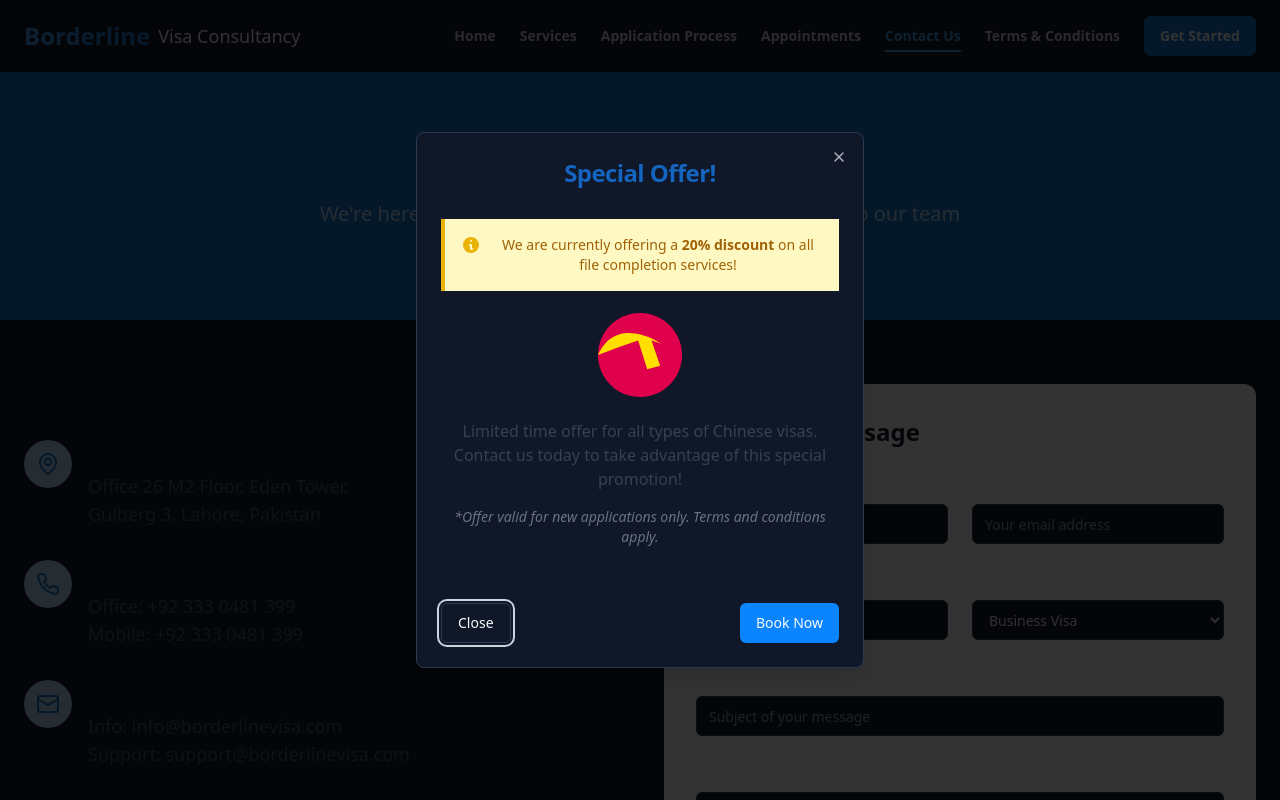
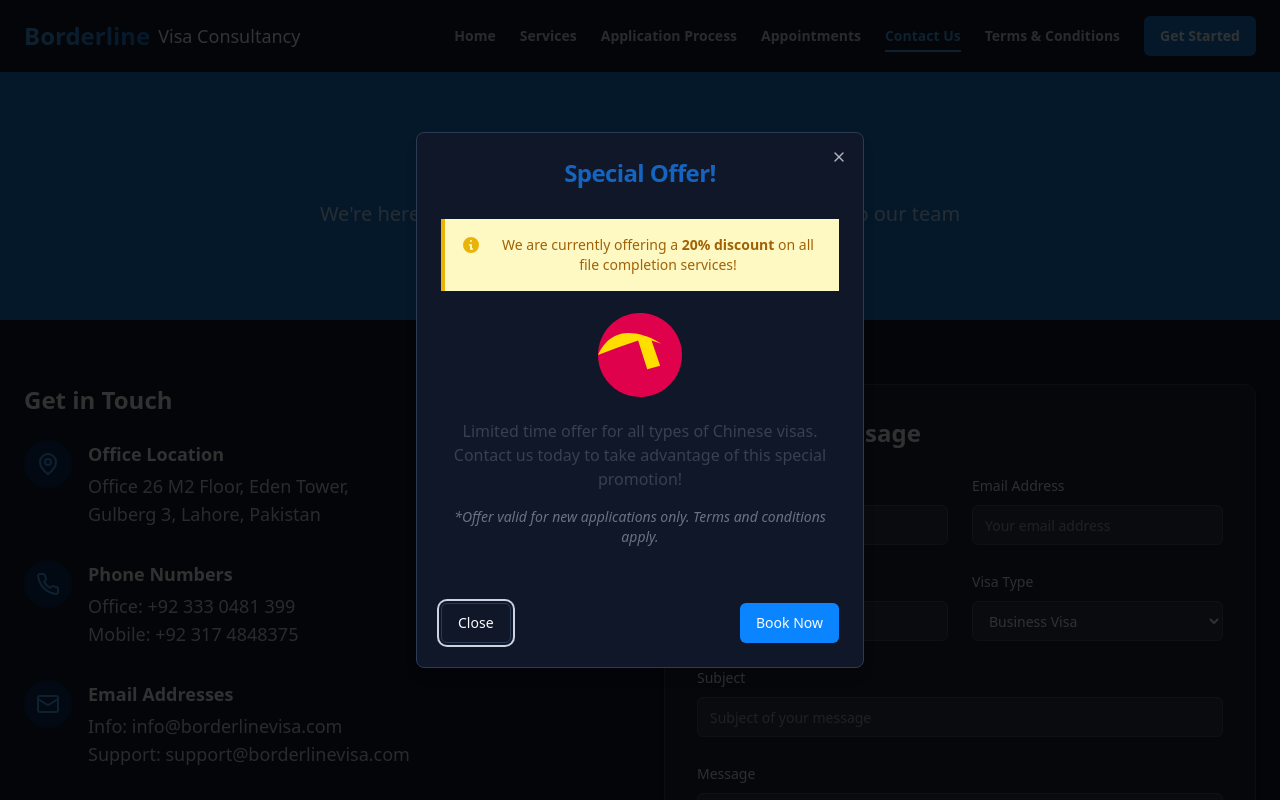
Before and after one commit to webdevabdul0/borderline-consultancy-web, a React (Vite) app: page /contact in a window 1280 px wide. Shown: the top 800 px of the page. Built offline with nearby package versions, Linux system fonts and the light colour scheme.

Commit message:
Fix: Dark mode on Application Process and Contact Us pages
Addresses dark mode inconsistencies on the Application Process and Contact Us pages.

```diff
--- a/src/pages/Contact.tsx
+++ b/src/pages/Contact.tsx
@@ -6,6 +6,7 @@ import { Input } from "@/components/ui/input";
 import { Label } from "@/components/ui/label";
 import { Textarea } from "@/components/ui/textarea";
 import { useToast } from "@/components/ui/use-toast";
+import { Checkbox } from "@/components/ui/checkbox";
 
 const Contact = () => {
   const { toast } = useToast();
@@ -15,12 +16,17 @@ const Contact = () => {
     phone: "",
     subject: "",
     message: "",
-    visaType: "business"
+    visaType: "business",
+    newsletter: false
   });
 
   const handleChange = (e: React.ChangeEvent<HTMLInputElement | HTMLTextAreaElement | HTMLSelectElement>) => {
     const { name, value } = e.target;
     setFormData(prev => ({ ...prev, [name]: value }));
+  };
+
+  const handleCheckboxChange = (checked: boolean) => {
+    setFormData(prev => ({ ...prev, newsletter: checked }));
   };
 
   const handleSubmit = (e: React.FormEvent) => {
@@ -41,7 +47,8 @@ const Contact = () => {
       phone: "",
       subject: "",
       message: "",
-      visaType: "business"
+      visaType: "business",
+      newsletter: false
     });
   };
 
@@ -63,15 +70,15 @@ const Contact = () => {
           <div className="grid grid-cols-1 lg:grid-cols-2 gap-12">
             {/* Contact Information */}
             <div>
-              <h2 className="text-2xl font-bold mb-6 text-gray-900">Get in Touch</h2>
+              <h2 className="text-2xl font-bold mb-6 text-gray-100">Get in Touch</h2>
               <div className="space-y-8">
                 <div className="flex items-start">
-                  <div className="h-12 w-12 rounded-full bg-blue-100 flex items-center justify-center mr-4">
-                    <MapPin className="h-6 w-6 text-blue-600" />
+                  <div className="h-12 w-12 rounded-full bg-blue-900/60 flex items-center justify-center mr-4">
+                    <MapPin className="h-6 w-6 text-blue-400" />
                   </div>
                   <div>
-                    <h3 className="font-semibold text-lg text-gray-900 mb-1">Office Location</h3>
-                    <p className="text-gray-600">
+                    <h3 className="font-semibold text-lg text-gray-100 mb-1">Office Location</h3>
+                    <p className="text-gray-300">
                       Office 26 M2 Floor, Eden Tower,<br />
                       Gulberg 3, Lahore, Pakistan
                     </p>
@@ -79,25 +86,25 @@ const Contact = () => {
                 </div>
 
                 <div className="flex items-start">
-                  <div className="h-12 w-12 rounded-full bg-blue-100 flex items-center justify-center mr-4">
-                    <Phone className="h-6 w-6 text-blue-600" />
+                  <div className="h-12 w-12 rounded-full bg-blue-900/60 flex items-center justify-center mr-4">
+                    <Phone className="h-6 w-6 text-blue-400" />
                   </div>
                   <div>
-                    <h3 className="font-semibold text-lg text-gray-900 mb-1">Phone Numbers</h3>
-                    <p className="text-gray-600">
+                    <h3 className="font-semibold text-lg text-gray-100 mb-1">Phone Numbers</h3>
+                    <p className="text-gray-300">
                       Office: +92 333 0481 399<br />
-                      Mobile: +92 333 0481 399
+                      Mobile: +92 317 4848375
                     </p>
                   </div>
                 </div>
 
                 <div className="flex items-start">
-                  <div className="h-12 w-12 rounded-full bg-blue-100 flex items-center justify-center mr-4">
-                    <Mail className="h-6 w-6 text-blue-600" />
+                  <div className="h-12 w-12 rounded-full bg-blue-900/60 flex items-center justify-center mr-4">
+                    <Mail className="h-6 w-6 text-blue-400" />
                   </div>
                   <div>
-                    <h3 className="font-semibold text-lg text-gray-900 mb-1">Email Addresses</h3>
-                    <p className="text-gray-600">
+                    <h3 className="font-semibold text-lg text-gray-100 mb-1">Email Addresses</h3>
+                    <p className="text-gray-300">
                       Info: info@borderlinevisa.com<br />
                       Support: support@borderlinevisa.com
                     </p>
@@ -105,12 +112,12 @@ const Contact = () => {
                 </div>
 
                 <div className="flex items-start">
-                  <div className="h-12 w-12 rounded-full bg-blue-100 flex items-center justify-center mr-4">
-                    <Clock className="h-6 w-6 text-blue-600" />
+                  <div className="h-12 w-12 rounded-full bg-blue-900/60 flex items-center justify-center mr-4">
+                    <Clock className="h-6 w-6 text-blue-400" />
                   </div>
                   <div>
-                    <h3 className="font-semibold text-lg text-gray-900 mb-1">Business Hours</h3>
-                    <p className="text-gray-600">
+                    <h3 className="font-semibold text-lg text-gray-100 mb-1">Business Hours</h3>
+                    <p className="text-gray-300">
                       Monday - Friday: 9:00 AM - 6:00 PM<br />
                       Saturday: 10:00 AM - 2:00 PM<br />
                       Sunday: Closed
@@ -120,23 +127,23 @@ const Contact = () => {
               </div>
 
               {/* Map or Office Image */}
-              <div className="mt-8 h-64 bg-gray-200 rounded-lg overflow-hidden">
+              <div className="mt-8 h-64 bg-gray-800 rounded-lg overflow-hidden">
                 <img
                   src="https://images.unsplash.com/photo-1466442929976-97f336a657be?auto=format&fit=crop&w=1200&h=400&q=80"
                   alt="Lahore"
-                  className="h-full w-full object-cover"
+                  className="h-full w-full object-cover opacity-80"
                 />
               </div>
             </div>
 
             {/* Contact Form */}
-            <div className="bg-white p-8 rounded-xl shadow-md">
-              <h2 className="text-2xl font-bold mb-6 text-gray-900">Send us a Message</h2>
+            <div className="bg-gray-800/70 p-8 rounded-xl shadow-md border border-gray-700">
+              <h2 className="text-2xl font-bold mb-6 text-gray-100">Send us a Message</h2>
 
               <form onSubmit={handleSubmit} className="space-y-6">
                 <div className="grid grid-cols-1 md:grid-cols-2 gap-6">
                   <div className="space-y-2">
-                    <Label htmlFor="name">Full Name</Label>
+                    <Label htmlFor="name" className="text-gray-200">Full Name</Label>
                     <Input
                       id="name"
                       name="name"
@@ -144,11 +151,12 @@ const Contact = () => {
                       onChange={handleChange}
                       placeholder="Your full name"
                       required
+                      className="bg-gray-700/70 border-gray-600 text-gray-100 placeholder:text-gray-400"
                     />
                   </div>
 
                   <div className="space-y-2">
-                    <Label htmlFor="email">Email Address</Label>
+                    <Label htmlFor="email" className="text-gray-200">Email Address</Label>
                     <Input
                       id="email"
                       name="email"
@@ -157,13 +165,14 @@ const Contact = () => {
                       onChange={handleChange}
                       placeholder="Your email address"
                       required
+                      className="bg-gray-700/70 border-gray-600 text-gray-100 placeholder:text-gray-400"
                     />
                   </div>
                 </div>
 
                 <div className="grid grid-cols-1 md:grid-cols-2 gap-6">
                   <div className="space-y-2">
-                    <Label htmlFor="phone">Phone Number</Label>
+                    <Label htmlFor="phone" className="text-gray-200">Phone Number</Label>
                     <Input
                       id="phone"
                       name="phone"
@@ -171,17 +180,18 @@ const Contact = () => {
                       onChange={handleChange}
                       placeholder="Your phone number"
                       required
+                      className="bg-gray-700/70 border-gray-600 text-gray-100 placeholder:text-gray-400"
                     />
                   </div>
 
                   <div className="space-y-2">
-                    <Label htmlFor="visaType">Visa Type</Label>
+                    <Label htmlFor="visaType" className="text-gray-200">Visa Type</Label>
                     <select
                       id="visaType"
                       name="visaType"
                       value={formData.visaType}
                       onChange={handleChange}
-                      className="flex h-10 w-full rounded-md border border-input bg-background px-3 py-2 text-sm ring-offset-background file:border-0 file:bg-transparent file:text-sm file:font-medium placeholder:text-muted-foreground focus-visible:outline-none focus-visible:ring-2 focus-visible:ring-ring focus-visible:ring-offset-2 disabled:cursor-not-allowed disabled:opacity-50"
+                      className="flex h-10 w-full rounded-md border border-gray-600 bg-gray-700/70 px-3 py-2 text-sm text-gray-100 ring-offset-background file:border-0 file:bg-transparent file:text-sm file:font-medium placeholder:text-gray-400 focus-visible:outline-none focus-visible:ring-2 focus-visible:ring-ring focus-visible:ring-offset-2 disabled:cursor-not-allowed disabled:opacity-50"
                       required
                     >
                       <option value="business">Business Visa</option>
@@ -194,7 +204,7 @@ const Contact = () => {
                 </div>
 
                 <div className="space-y-2">
-                  <Label htmlFor="subject">Subject</Label>
+                  <Label htmlFor="subject" className="text-gray-200">Subject</Label>
                   <Input
                     id="subject"
                     name="subject"
@@ -202,11 +212,12 @@ const Contact = () => {
                     onChange={handleChange}
                     placeholder="Subject of your message"
                     required
+                    className="bg-gray-700/70 border-gray-600 text-gray-100 placeholder:text-gray-400"
                   />
                 </div>
 
                 <div className="space-y-2">
-                  <Label htmlFor="message">Message</Label>
+                  <Label htmlFor="message" className="text-gray-200">Message</Label>
                   <Textarea
                     id="message"
                     name="message"
@@ -215,7 +226,22 @@ const Contact = () => {
                     placeholder="Write your message here..."
                     rows={4}
                     required
+                    className="bg-gray-700/70 border-gray-600 text-gray-100 placeholder:text-gray-400"
                   />
+                </div>
+
+                <div className="flex items-center space-x-2">
+                  <Checkbox
+                    id="newsletter"
+                    checked={formData.newsletter}
+                    onCheckedChange={handleCheckboxChange}
+                  />
+                  <label
+                    htmlFor="newsletter"
+                    className="text-sm font-medium leading-none text-gray-300 peer-disabled:cursor-not-allowed peer-disabled:opacity-70"
+                  >
+                    Subscribe to our newsletter for visa updates
+                  </label>
                 </div>
 
                 <Button type="submit" className="w-full bg-blue-600 hover:bg-blue-700 btn-hover">
@@ -228,9 +254,9 @@ const Contact = () => {
       </section>
 
       {/* FAQ Section */}
-      <section className="py-16 bg-gray-50">
+      <section className="py-16 bg-gray-800/30">
         <div className="container mx-auto px-4 md:px-6">
-          <h2 className="text-3xl font-bold mb-8 text-center">Frequently Asked Questions</h2>
+          <h2 className="text-3xl font-bold mb-8 text-center text-gray-100">Frequently Asked Questions</h2>
           <div className="max-w-3xl mx-auto grid gap-6">
             {[
               {
@@ -250,9 +276,9 @@ const Contact = () => {
                 answer: "For the initial consultation, it's helpful to bring your passport, any previous visa documentation, educational certificates, and employment details depending on the type of visa you're applying for."
               }
             ].map((faq, index) => (
-              <div key={index} className="bg-white p-6 rounded-lg shadow-sm">
-                <h3 className="text-xl font-semibold mb-3 text-gray-900">{faq.question}</h3>
-                <p className="text-gray-600">{faq.answer}</p>
+              <div key={index} className="bg-gray-800/70 p-6 rounded-lg shadow-sm border border-gray-700">
+                <h3 className="text-xl font-semibold mb-3 text-gray-100">{faq.question}</h3>
+                <p className="text-gray-300">{faq.answer}</p>
               </div>
             ))}
           </div>
```
Also changed, not shown: src/pages/ApplicationProcess.tsx (+11 -11 lines).
